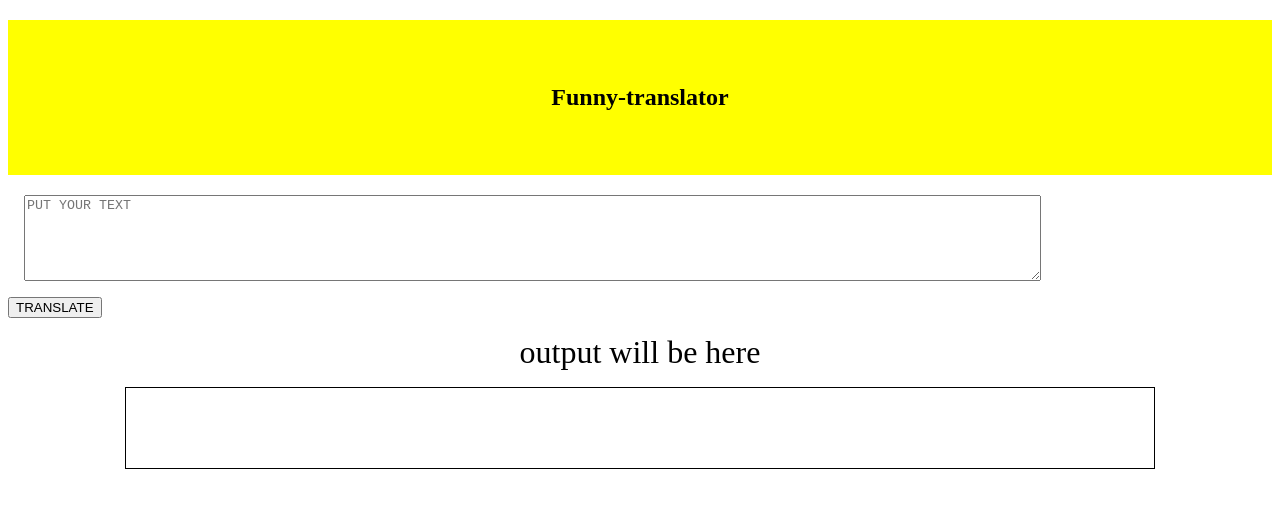
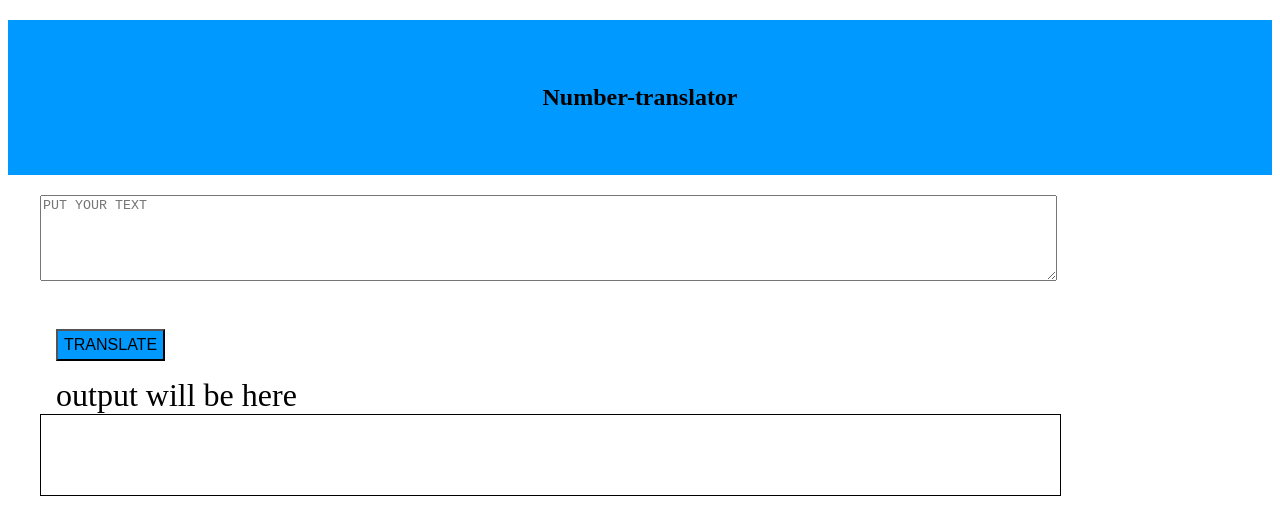
Before and after one commit to AsthaTibrewal/number-translator, a plain HTML site: page index.html in a window 1280 px wide. Drawn offline with Linux system fonts and the light colour scheme.

Commit message:
Update index.html

```diff
--- a/index.html
+++ b/index.html
@@ -8,17 +8,16 @@
 <style>
     textarea{
         width: 80%;
-
         display: block;
     height: 10vh;
-     margin: 1rem;
+     margin-left: 2rem;
 
 
 
     }
     h2
     {
-background-color: yellow;
+background-color: rgb(0, 153, 255);
 padding:4rem 0.5rem;
 text-align: center;
 
@@ -27,24 +26,35 @@ text-align: center;
 {
     border: 1px solid black;
     width: 80%;
-        height: 8vh;
+        height: 10vh;
         display: block;
-    padding: 0.5rem;
-    margin:auto;
+        margin-left: 2rem;
+    padding-left:  0.5rem;
+
 }
+#btn-translate
+{
+    height: 4vh;
+    margin-left: 3em;
+    font-size: 1rem;
+    margin-top: 3rem;
+    background-color: rgb(0, 153, 255);
 
+}
 
 
 
 #display
 {
-padding: 1rem;
+padding-top: 1rem;
 font-size: 2rem;
-text-align: center;
+display: block;
+margin-left: 3rem;
+
 }
 </style>
 <body>
-<h2>Funny-translator</h2>
+<h2>Number-translator</h2>
 <textarea id="txt-input" placeholder="PUT YOUR TEXT"></textarea>
 <div>
 <button id="btn-translate">TRANSLATE</button></div>
```
